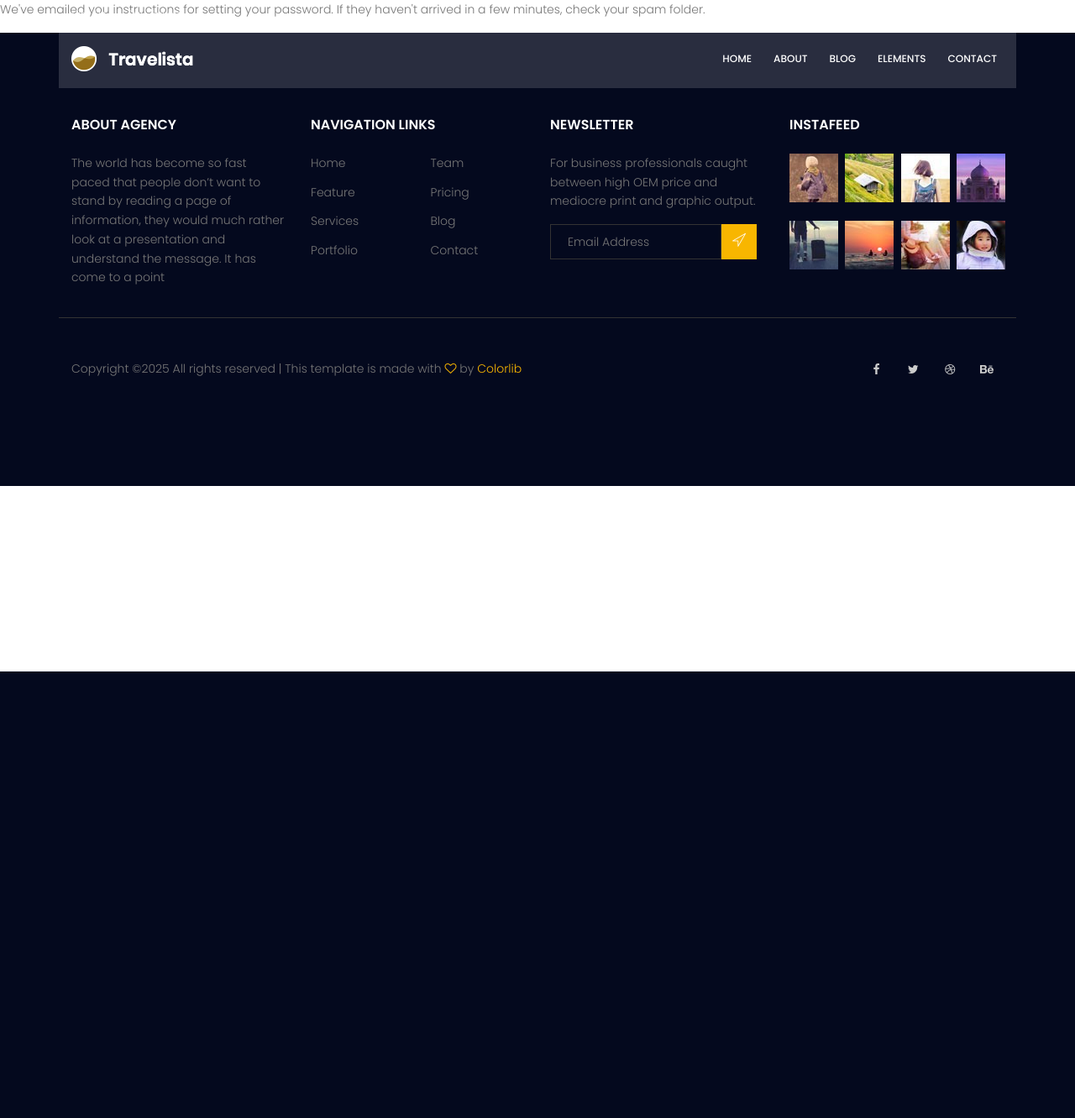
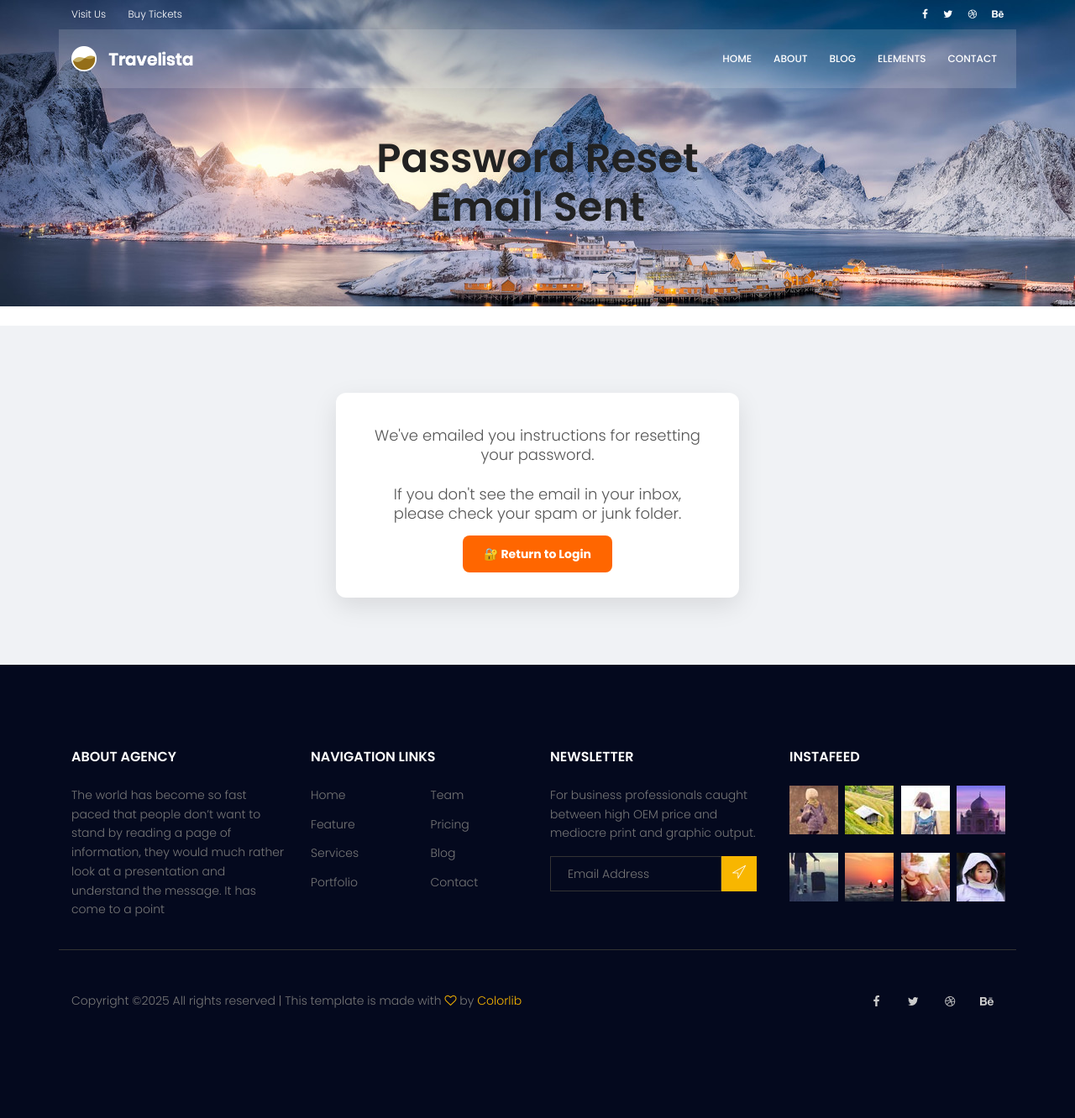
Before and after one commit to Maryam-tli/travel_site, a Django app: page /accounts/password_reset/done/ in a window 1280 px wide. Shown: the whole page at 84% size. Before the commit the page ends 800 px from the top, so only its background shows below. Run offline with Django 4.2, Linux system fonts and the light colour scheme; some libraries are stand-ins or nearby versions.

Commit message:
fixed password_reset_done style and structure

```diff
--- a/templates/registration/password_reset_done.html
+++ b/templates/registration/password_reset_done.html
@@ -1,6 +1,25 @@
 {% extends 'base.html' %}
+{% load static %}
+{% block title %}Password Reset Sent{% endblock %}
 
-{% block title %}Travel{% endblock %}
 {% block codes %}
-  <p>We've emailed you instructions for setting your password. If they haven't arrived in a few minutes, check your spam folder.</p>
+<!-- 🏞️ Banner Section -->
+<section class="banner-image-login"style="background-image: url({% static 'img/blog/login.jpg' %});">
+  <div class="container">
+    <div class="row d-flex align-items-center justify-content-center">
+      <div class="about-content blog-header-content col-lg-12">
+        <h1>Password Reset Email Sent</h1>
+      </div>
+    </div>
+  </div>
+</section></br>
+
+<!-- 📧 Password Reset Confirmation Message -->
+<section class="logout-content">
+  <div class="logout-box">
+    <p>We've emailed you instructions for resetting your password.</p>
+    <p>If you don't see the email in your inbox, please check your spam or junk folder.</p>
+    <a href="{% url 'login' %}" class="btn-logout-return">🔐 Return to Login</a>
+  </div>
+</section>
 {% endblock %}
```
